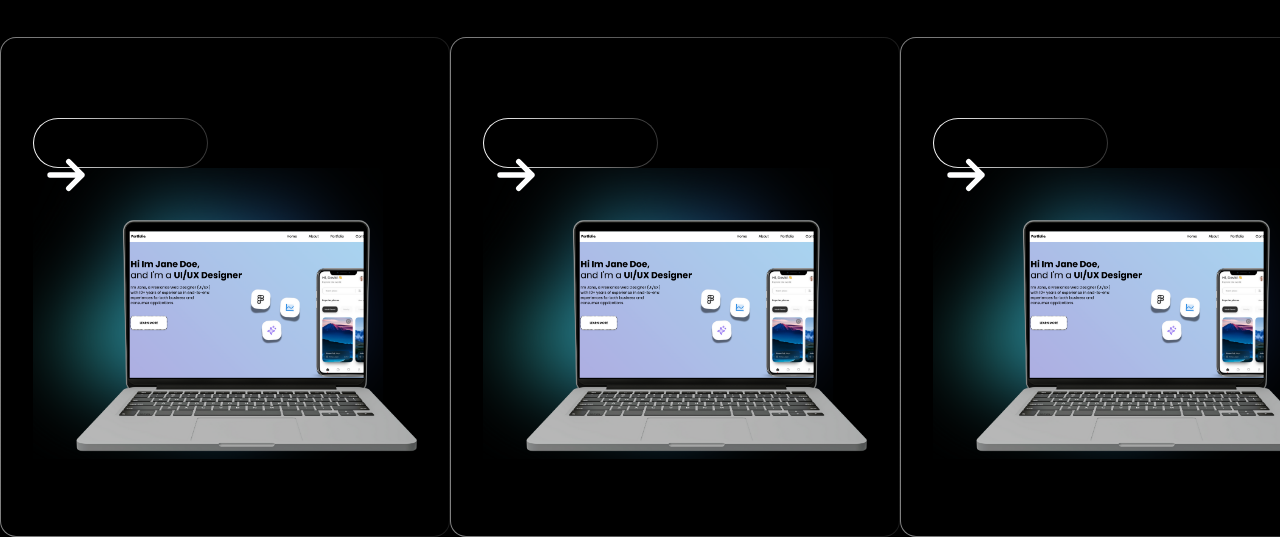
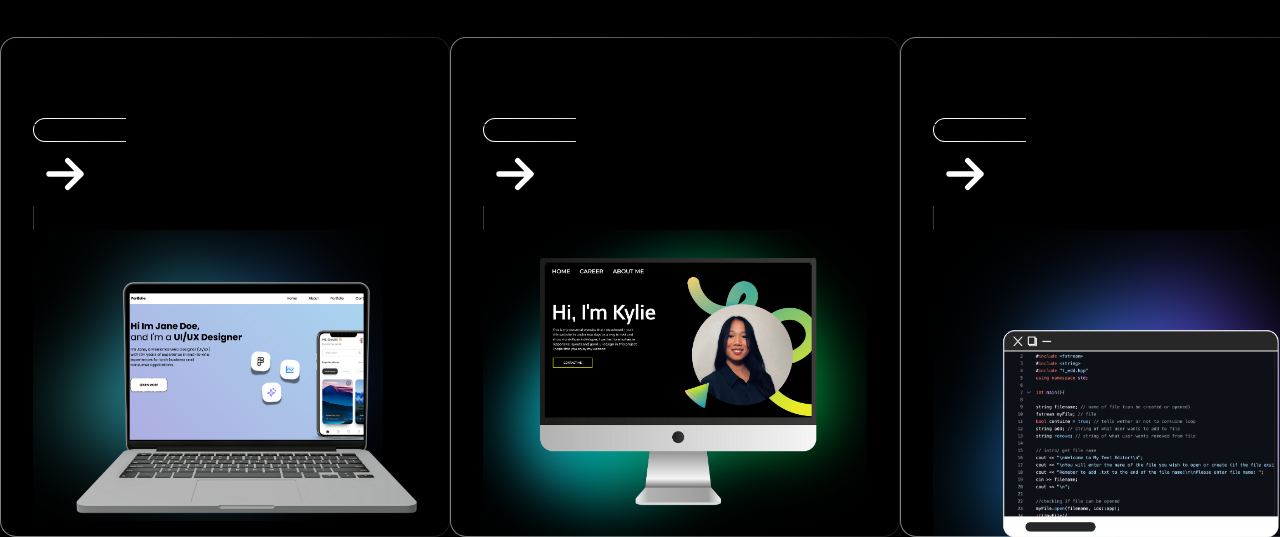
Before and after one commit to Kylie-Lallak/personal-website-fall2024, a React (Vite) app: page / in a window 1280 px wide. Shown: the part 1621-2158 px from the top of the page. Built offline with nearby package versions, Linux system fonts and the light colour scheme.

Commit message:
mapped project card to data

```diff
--- a/src/components/Hero.jsx
+++ b/src/components/Hero.jsx
@@ -22,7 +22,7 @@ export default function Hero() {
             <h1 className='text-7xl font-bold sm:text-8xl lg:text-9xl'>Hi, I'm Kylie.</h1>
             <h2 className='text-2xl mt-5 sm:text-3xl md:text-5xl'> and I'm an aspiring <span className='font-extrabold text-3xl sm:text-4xl md:text-5xl'>  software developer</span></h2>
 
-            <div class="flex justify-center mt-14">
+            <div className="flex justify-center mt-14">
               <a href="#about" className="btn btn-white btn-animate text-xl">See my work</a>
             </div>
 
--- a/src/components/ProjectCard.jsx
+++ b/src/components/ProjectCard.jsx
@@ -1,21 +1,20 @@
 import React from 'react'
 import '../styles/ProjectCard.css'
-import UiUx from '../../public/images/uiux.png'
 import Arrow from '../../public/images/arrow.svg'
 
-export default function ProjectCard() {
+export default function ProjectCard({ name, desc, image, link }) {
   return (
     <div id='project-card' className=' gradient-border text-white mt-10 '>
 
       <div className='ml-5 mt-5 flex flex-col gap-4'>
-        <h1 className='text-4xl font-bold'>Project Name</h1>
-        <p className='text-xl'> a quick description</p>
-        <a> <button className='proj-card-btn flex justify-center items-center gap-7 mb-10'> View project <img src={Arrow} className='max-w-[35px]' /> </button> </a>
+        <h1 className='text-4xl font-bold'>{name}</h1>
+        <p className='text-xl'> {desc}</p>
+        <a href={link} target='_blank' className='proj-card-btn flex justify-center items-center gap-7 mb-10'> View project <img src={Arrow} className='max-w-[35px]' />  </a>
 
       </div>
 
-      <div className='h-[50%] object-cover'>
-        <img src={UiUx} className='proj-card-img h-[100%] scale-150' />
+      <div className='h-[50%] '>
+        <img src={image} className='proj-card-img h-[100%] scale-150' />
 
       </div>
 
--- a/src/components/Projects.jsx
+++ b/src/components/Projects.jsx
@@ -2,6 +2,7 @@ import React from 'react'
 import ProjectCard from '../components/ProjectCard'
 import '../styles/Projects.css'
 import Git from '../../public/images/github.svg';
+import ProjectsData from './ProjectsData';
 
 export default function Projects() {
     return (
@@ -10,15 +11,14 @@ export default function Projects() {
             <div id='project-header-text' className=' pt-32'>
                 <h1 className='gradient-text text-center font-bold text-7xl  ' id='project-title'>Projects </h1>
                 <h2 className='text-white text-center  text-lg w-[400px] mx-auto mt-5'  > Here are some of the projects I have developed to enhance my skills as a developer 🚀</h2>
-                <a>  <button className='text-white flex items-center justify-center gap-2 bg-gray-700 git-button mx-auto mt-3 '> <img src={Git} className='w-[20px] ' />View my Github</button> </a>
+                <a href='https://github.com/Kylie-Lallak' target="_blank">  <button className='text-white flex items-center justify-center gap-2 bg-gray-700 git-button mx-auto mt-3 '> <img src={Git} className='w-[20px] ' />View my Github</button> </a>
 
             </div>
 
             <div id='proj-scroll' className='flex gap-12 ml-12 mt-10' >
-                <ProjectCard />
-                <ProjectCard />
-                <ProjectCard />
-                <ProjectCard />
+                {ProjectsData.map((card, i) => (
+                    <ProjectCard key={i} name={card.name} desc={card.desc} image={card.image} link={card.link} />
+                ))}
 
 
             </div>
--- /dev/null
+++ b/src/components/ProjectsData.js
@@ -0,0 +1,43 @@
+import UIUX from '../../public/images/uiux.png';
+import Text from '../../public/images/textedit.png';
+import Personal from '../../public/images/personal.png';
+
+const ProjectsData = [
+    {
+        name: 'Mock Up Portfolio',
+        desc: 'A mock up website for a UI UX designer',
+        image: UIUX,
+        link: 'https://webdeisgnkylielallak.vercel.app/'
+    },
+    {
+        name: 'Old Personal Website',
+        desc: 'My first personal website ',
+        image: Personal,
+        link: 'https://kylie-lallak-personal-website.vercel.app/'
+
+    },
+    {
+        name: 'Text Editor',
+        desc: 'A console based text file editor',
+        image: Text,
+        link: 'https://github.com/Kylie-Lallak/text-editor'
+
+    },
+    {
+        name: 'Photographer Webpage',
+        desc: 'A photographer portfolio mock up website',
+        image: UIUX,
+        link: 'https://photographer-personal-website.vercel.app/'
+
+    },
+    {
+        name: 'Company Website',
+        desc: 'My first frist ever website',
+        image: UIUX,
+        link: 'https://fake-company-career-site.vercel.app/'
+
+    }
+
+];
+
+export default ProjectsData;
```
Also changed, not shown: public/images/personal.png (added), public/images/textedit.png (added).
